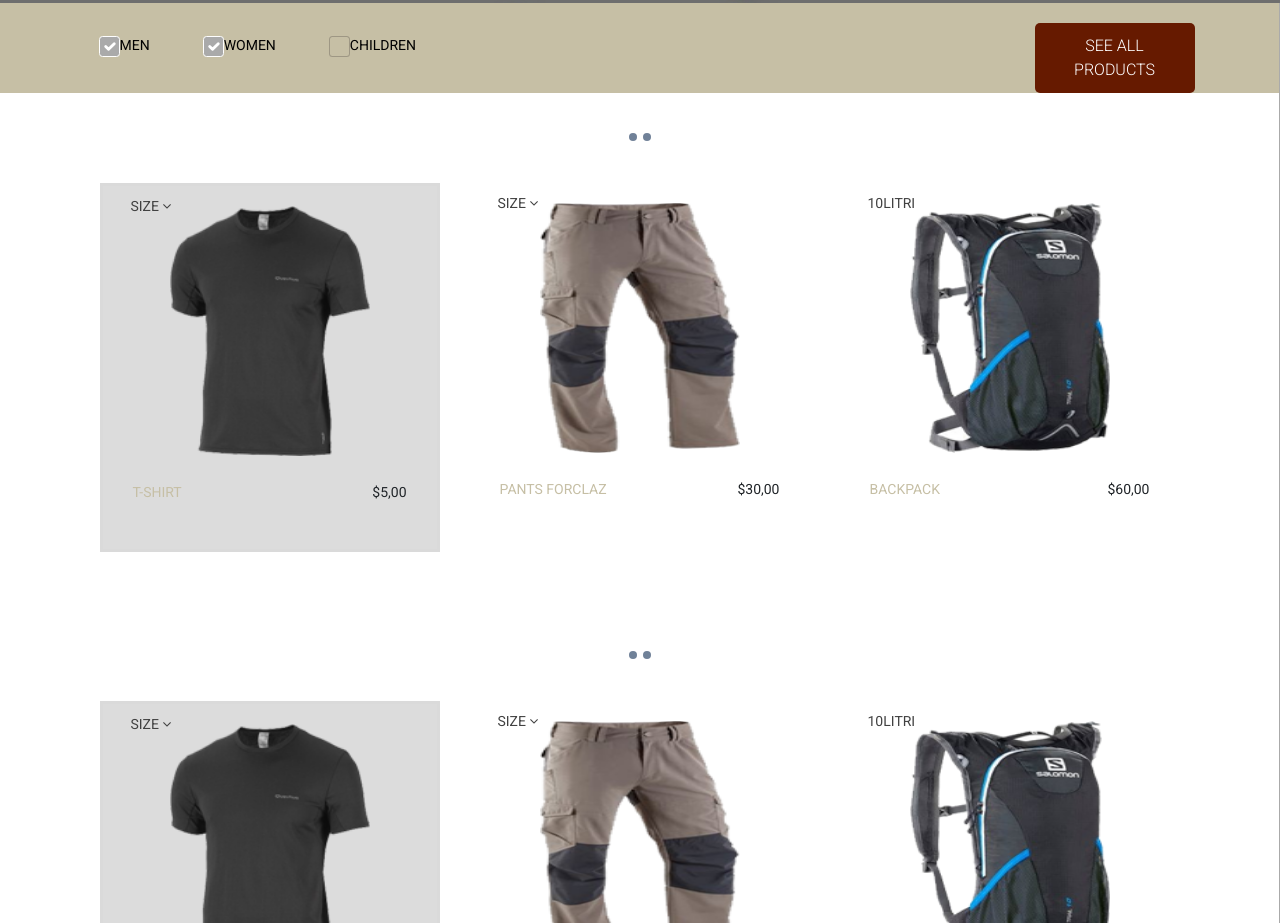
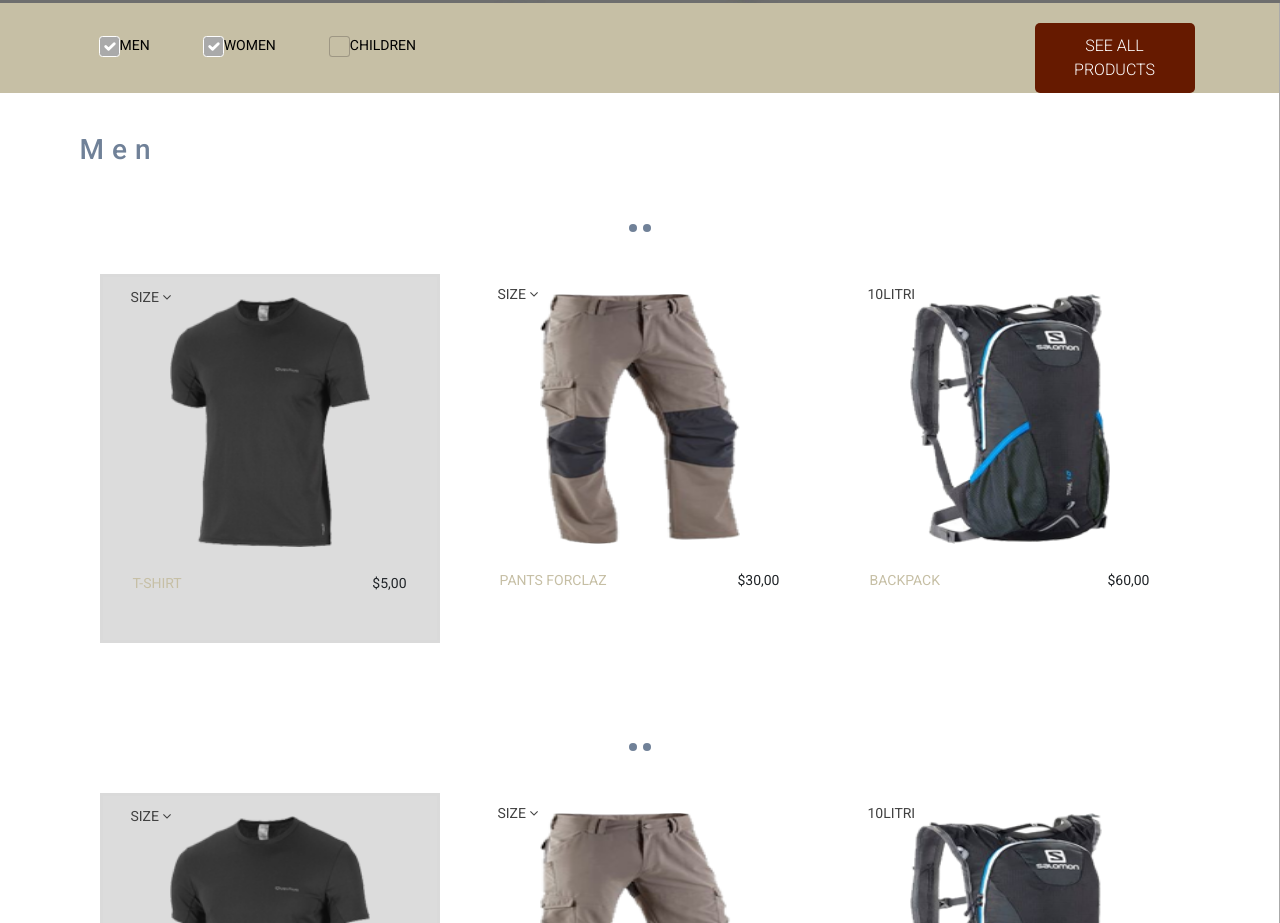
Before and after one commit to faghuba/Yolomy_Web_project, a plain HTML site: page index.html in a window 1280 px wide. Shown: the part 797-1720 px from the top of the page. Drawn offline with nearby package versions, Linux system fonts and the light colour scheme.

Commit message:
rebuild-done

```diff
--- a/index.html
+++ b/index.html
@@ -82,6 +82,15 @@
                     </div>
             </div>
             <!-- MENS WEAR PRODUCT  -->
+            <!-- gender-title  -->
+            <div class="container" id="men-gender">
+                <div class="row">
+                    <div class="col-md-12">
+                        <h3>Men</h3>
+                    </div>
+                </div>
+            </div>
+
             <div class="container cta-100 ">
                 <div class="container">
                     <div class="row blog">
--- a/public/css/style.css
+++ b/public/css/style.css
@@ -194,6 +194,19 @@ main {
     color: #fff !important;
   }
 
+  #men-gender {
+    margin-top: 30px;
+    padding: 10px;
+    align-items: center;
+    color: #708198;
+    font-size: 24px;
+    letter-spacing: .5rem;
+  }
+
+  #men-gender h3 {
+    margin-right: 20px;
+  }
+
   figure img{
     width:300px;
   }
```
